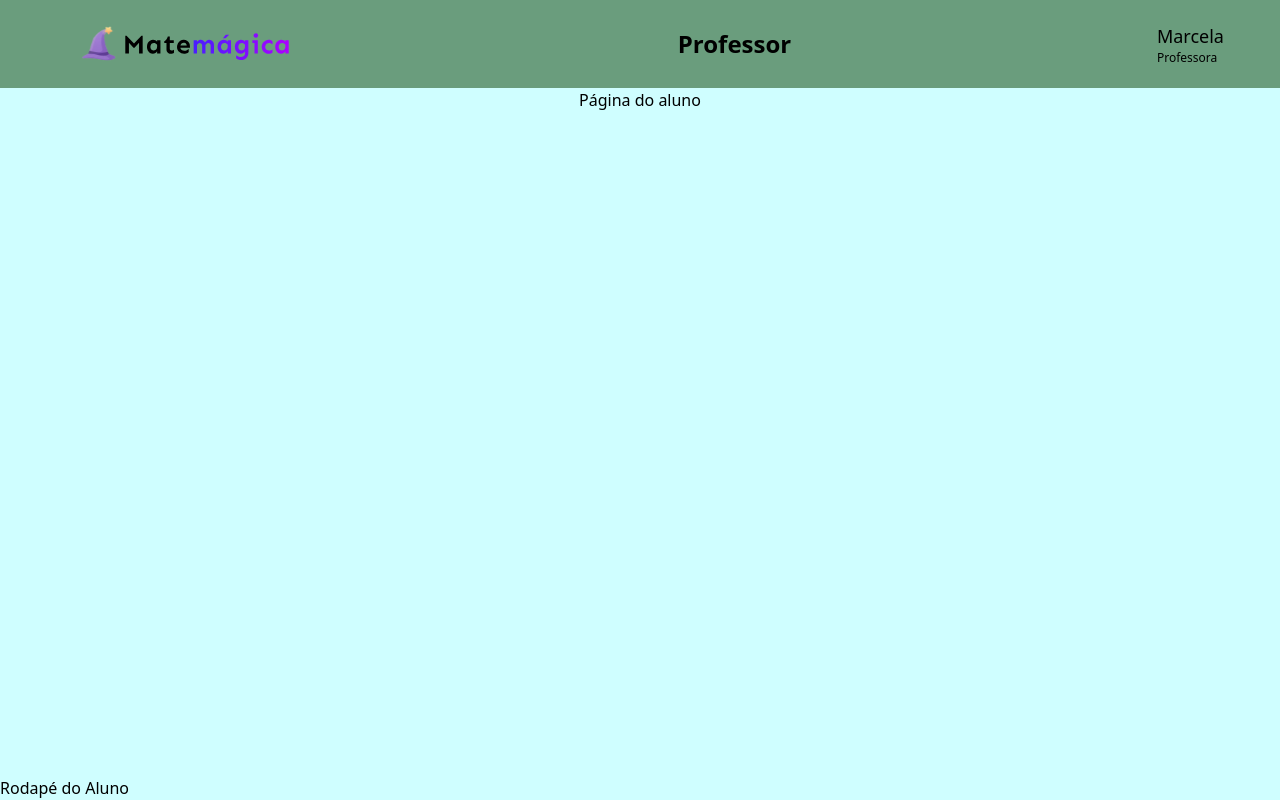
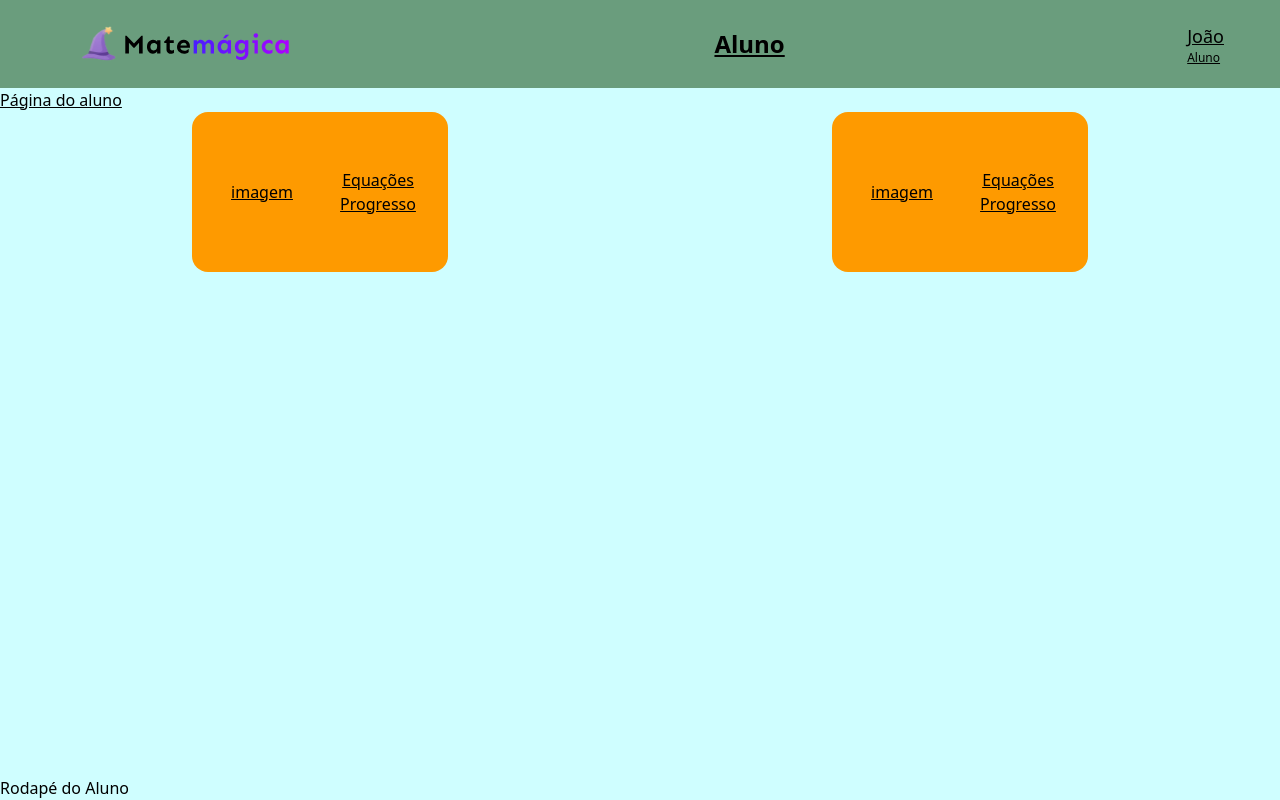
Before and after one commit to PedroMarineli/matemagica-clientes, a Vue app in the folder matemagica/: page /alunos in a window 1280 px wide. Built offline with nearby package versions, Linux system fonts and the light colour scheme.

Commit message:
starting coding button for activities

```diff
--- /dev/null
+++ b/matemagica/src/components/student/ButtonActivity.vue
@@ -0,0 +1,13 @@
+<script setup lang="ts">
+const activity = { name: "Equações", route: "teacherDashboard" }
+</script>
+
+<template>
+    <div class="w-1/5 h-40 p-3 rounded-2xl bg-amber-500 flex items-center text-center">
+        <div class="w-1/2">imagem</div>
+        <div class="w-1/2 grid">
+            <span>{{ activity.name }}</span>
+            <span>Progresso</span>
+        </div>
+    </div>
+</template>
--- /dev/null
+++ b/matemagica/src/components/student/HeaderStudent.vue
@@ -0,0 +1,14 @@
+<script setup lang="ts">
+
+</script>
+
+<template>
+    <header class="flex justify-between items-center bg-light-green px-5 sm:px-14">
+        <img src="../../../public/logo.svg" alt="logo" class='lg:top-0 lg:right-0 lg:left-0 w-3xs bottom-0'/>
+        <span class="hidden md:block text-2xl font-bold">Aluno</span>
+        <div class="grid">
+            <span class="text-lg">João</span>
+            <span class="text-xs">Aluno</span>
+        </div>
+    </header>
+</template>
--- a/matemagica/src/views/Student/StudentLayout.vue
+++ b/matemagica/src/views/Student/StudentLayout.vue
@@ -1,11 +1,11 @@
 <script setup lang="ts">
-import Header from '../../components/Header.vue';
+import HeaderStudent from '../../components/student/HeaderStudent.vue';
 
 </script>
 
 <template>
-    <div class="bg-light-blue flex flex-col min-h-screen">
-        <Header />
+    <div class="bg-light-blue flex flex-col min-h-screen underline">
+        <HeaderStudent />
         <main class="w-full flex flex-col items-center">
             <RouterView />
         </main>
--- a/matemagica/src/views/Student/StudentView.vue
+++ b/matemagica/src/views/Student/StudentView.vue
@@ -1,6 +1,14 @@
 <script setup lang="ts">
+import ButtonActivity from '../../components/student/ButtonActivity.vue';
+
 </script>
 
 <template>
-    Página do aluno
+    <section class="grid w-screen">
+        <span>Página do aluno</span>
+        <div class="flex justify-around">
+            <ButtonActivity />
+            <ButtonActivity />
+        </div>
+    </section>
 </template>
```
